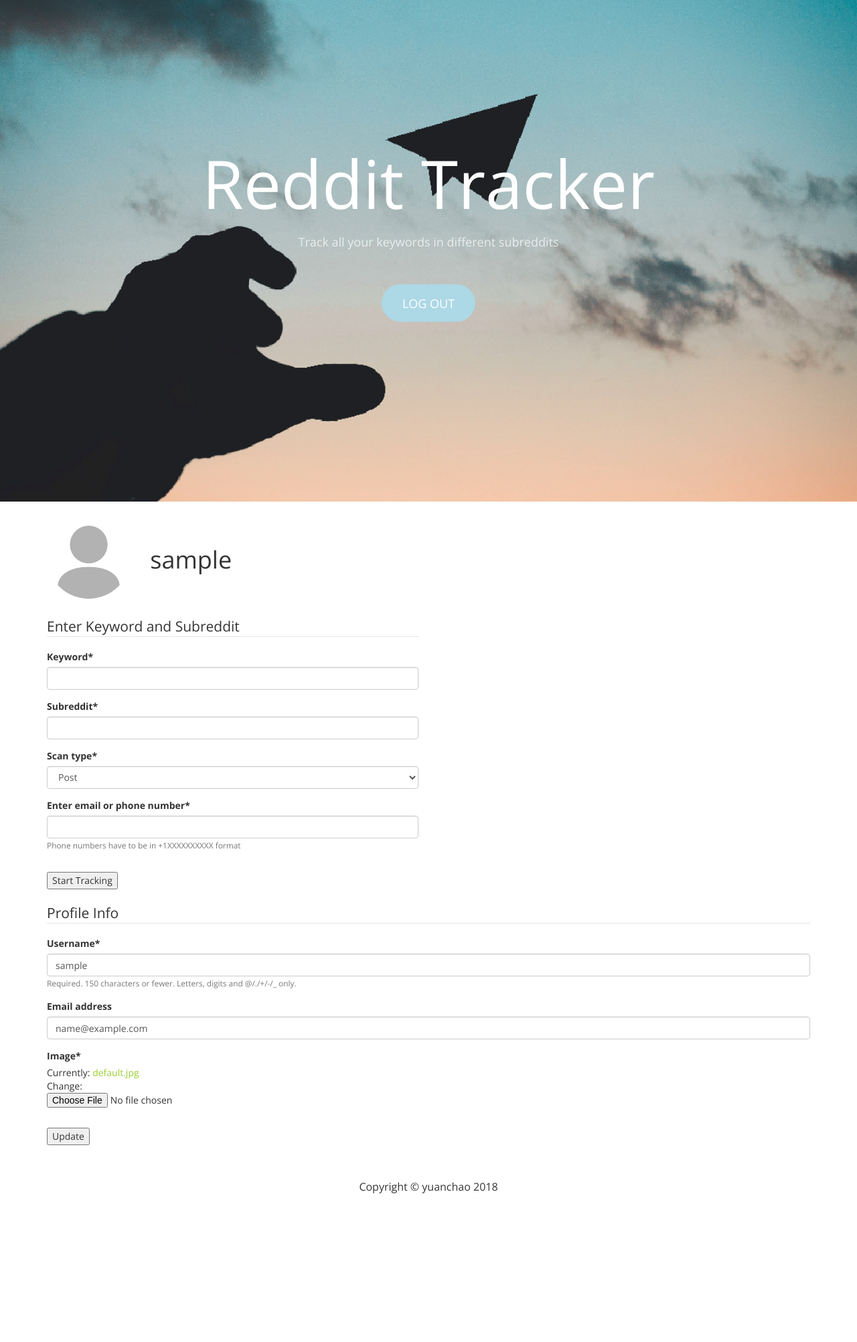
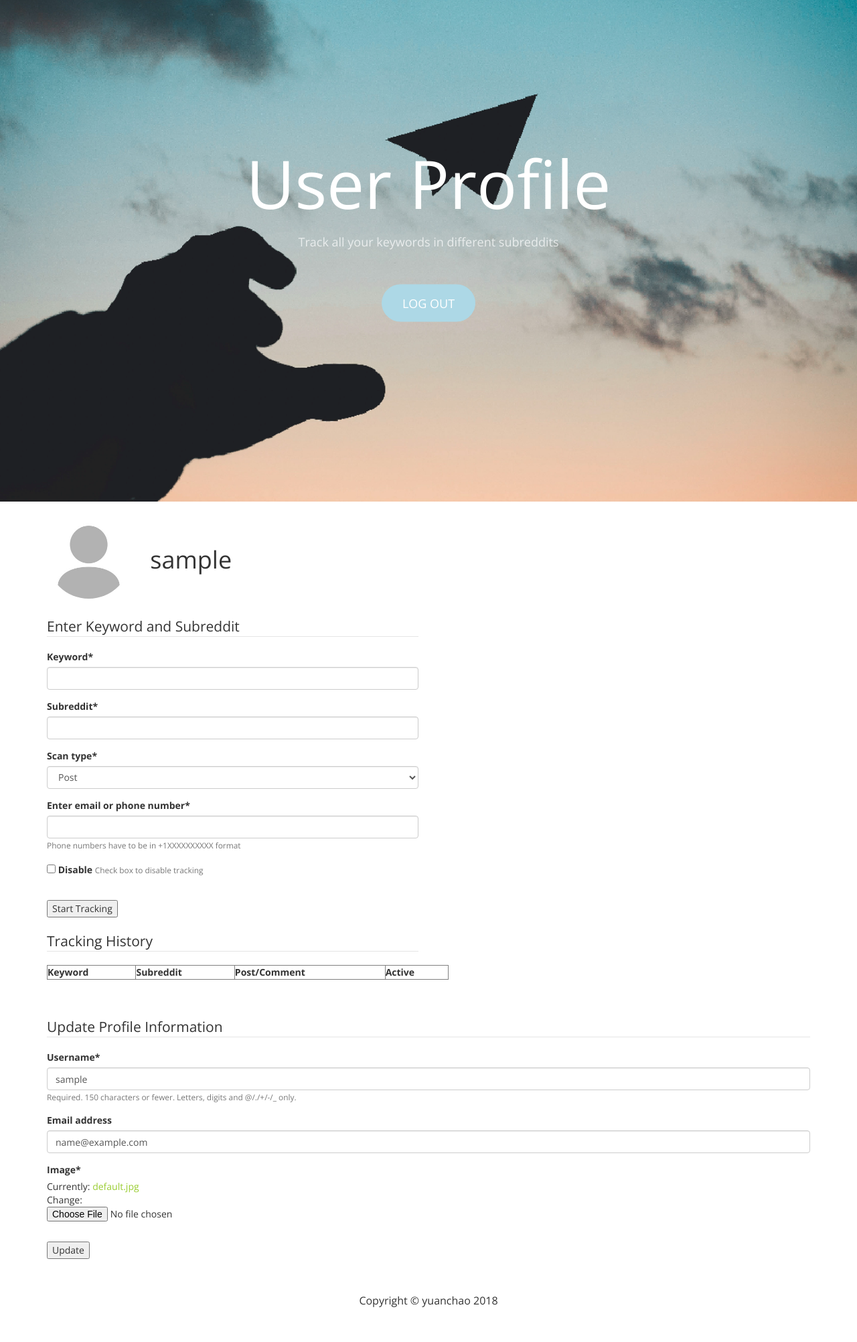
Before and after one commit to chao813/Reddit-Tracker, a Django app: page /profile/ in a window 1280 px wide. Shown: the part 51-2055 px from the top of the page at 67% size. Before the commit the page ends 1833 px from the top, so only its background shows below. Run offline with Django 3.2, Linux system fonts and the light colour scheme; the visitor is signed in with stand-in values (Sample User, id 1); data that the repository does not hold is empty; some libraries are stand-ins or nearby versions.

Commit message:
all working good, added tons to profile page and updated db

```diff
--- a/users/forms.py
+++ b/users/forms.py
@@ -29,4 +29,4 @@ class ProfileUpdateForm(forms.ModelForm):
 class UserInputForm(forms.ModelForm):
 	class Meta:
 		model = Input
-		fields = ['keyword', 'subreddit', 'scan_type', 'enter_email_or_phone_number']
+		fields = ['keyword', 'subreddit', 'scan_type', 'enter_email_or_phone_number', 'disable']
--- a/users/models.py
+++ b/users/models.py
@@ -29,3 +29,4 @@ class Input(models.Model):
 	subreddit = models.CharField(blank=False, null=True, max_length = 80)
 	scan_type = models.CharField(max_length= 20, default=False, choices=(('post', 'Post'),('comment','Comment')))
 	enter_email_or_phone_number = models.CharField(blank=False, null=True, max_length = 80, help_text='Phone numbers have to be in +1XXXXXXXXXX format')
+	disable = models.BooleanField(default=False, help_text='Check box to disable tracking')
--- a/users/templates/users/login.html
+++ b/users/templates/users/login.html
@@ -14,7 +14,7 @@ Although you can use them, for a more unique website, replace these images with
     <meta name="viewport" content="width=device-width, initial-scale=1">
     <!-- The above 3 meta tags *must* come first in the head; any other head content must come *after* these tags -->
 
-    <title>Business 2</title>
+    <title>Reddit Tracker</title>
 
     <!-- Bootstrap Core CSS -->
     <link href="{% static 'tracker/assets/css/bootstrap.min.css' %}" rel="stylesheet">
@@ -69,7 +69,7 @@ Although you can use them, for a more unique website, replace these images with
     <header>
         <div class="header-content">
             <div class="header-content-inner">
-                <h1>Reddit Tracker</h1>
+                <h1>User Login</h1>
                 <p>Track all your keywords in different subreddits</p>
                 <a href="{% url 'login' %}" class="btn btn-primary btn-lg">Log In</a>
             </div>
--- a/users/templates/users/logout.html
+++ b/users/templates/users/logout.html
@@ -13,7 +13,7 @@ Although you can use them, for a more unique website, replace these images with
     <meta name="viewport" content="width=device-width, initial-scale=1">
     <!-- The above 3 meta tags *must* come first in the head; any other head content must come *after* these tags -->
 
-    <title>Business 2</title>
+    <title>Reddit Tracker</title>
 
     <!-- Bootstrap Core CSS -->
     <link href="{% static 'tracker/assets/css/bootstrap.min.css' %}" rel="stylesheet">
@@ -68,8 +68,8 @@ Although you can use them, for a more unique website, replace these images with
     <header>
         <div class="header-content">
             <div class="header-content-inner">
-                <h1>Reddit Tracker</h1>
-                <p>Track all your keywords in different subreddits</p>
+                <h1>You have logged out</h1>
+                <p>Click below to log in again</p>
                 <a href="{% url 'login' %}" class="btn btn-primary btn-lg">Log In</a>
 
             </div>
--- a/users/templates/users/password_reset.html
+++ b/users/templates/users/password_reset.html
@@ -14,7 +14,7 @@ Although you can use them, for a more unique website, replace these images with
     <meta name="viewport" content="width=device-width, initial-scale=1">
     <!-- The above 3 meta tags *must* come first in the head; any other head content must come *after* these tags -->
 
-    <title>Business 2</title>
+    <title>Reddit Tracker</title>
 
     <!-- Bootstrap Core CSS -->
     <link href="{% static 'tracker/assets/css/bootstrap.min.css' %}" rel="stylesheet">
@@ -58,7 +58,7 @@ Although you can use them, for a more unique website, replace these images with
                         <a href="{% url 'tracker-home' %}">Home</a>
                     </li>
                     <li>
-                        <a href='#'>Log In</a>
+                        <a href="{% url 'login' %}">Log In</a>
                     </li>
                 </ul>
 
@@ -69,7 +69,7 @@ Although you can use them, for a more unique website, replace these images with
     <header>
         <div class="header-content">
             <div class="header-content-inner">
-                <h1>Reddit Tracker</h1>
+                <h1>Reset Password</h1>
                 <p>Track all your keywords in different subreddits</p>
                 <a href="{% url 'login' %}" class="btn btn-primary btn-lg">Log In</a>
             </div>
--- a/users/templates/users/password_reset_done.html
+++ b/users/templates/users/password_reset_done.html
@@ -13,7 +13,7 @@ Although you can use them, for a more unique website, replace these images with
     <meta name="viewport" content="width=device-width, initial-scale=1">
     <!-- The above 3 meta tags *must* come first in the head; any other head content must come *after* these tags -->
 
-    <title>Business 2</title>
+    <title>Reddit Tracker</title>
 
     <!-- Bootstrap Core CSS -->
     <link href="{% static 'tracker/assets/css/bootstrap.min.css' %}" rel="stylesheet">
@@ -68,7 +68,7 @@ Although you can use them, for a more unique website, replace these images with
     <header>
         <div class="header-content">
             <div class="header-content-inner">
-                <h1>Reddit Tracker</h1>
+                <h1>Reset Password</h1>
                 <p>Track all your keywords in different subreddits</p>
                 <a href="{% url 'login' %}" class="btn btn-primary btn-lg">Log In</a>
 
--- a/users/templates/users/profile.html
+++ b/users/templates/users/profile.html
@@ -71,7 +71,7 @@ Although you can use them, for a more unique website, replace these images with
     <header>
         <div class="header-content">
             <div class="header-content-inner">
-                <h1>Reddit Tracker</h1>
+                <h1>User Profile</h1>
                 <p>Track all your keywords in different subreddits</p>
                 <a href="{% url 'logout' %}" class="btn btn-primary btn-lg">Log Out</a>
             </div>
@@ -99,10 +99,65 @@ Although you can use them, for a more unique website, replace these images with
                         {% csrf_token %}
                         <fieldset class="form-group">
                             <legend class="border-bottom mb-4">Enter Keyword and Subreddit</legend>
-                            {{ i_form|crispy }}
+                            {{ i_form | crispy }}
+
                         </fieldset>
                         <div>
                             <button type="submit">Start Tracking</button>
+                            <br>
+                            <br>
+
+                        </div>
+                    </form>
+                </div>
+
+
+            </div>
+        </div>
+
+
+        <div class="container">
+            <div class="row">
+                <div class="col-sm-6">
+                    <form method="POST" name="update_button" enctype="multipart/form-data">
+                        {% csrf_token %}
+                        <fieldset class="form-group">
+                            <legend class="border-bottom mb-4">Tracking History</legend>
+                            <table border="1" width="600">
+                                <tr>
+
+                                <td><b>Keyword</b></td>
+                                <td><b>Subreddit</b></td>
+                                <td><b>Post/Comment</b></td>
+                                <td><b>Active</b></td>
+
+                                </tr>
+
+                                {% for elements in keywordtable %}
+                                <tr>
+                                <td>
+                                    {{ elements.0 }}
+                                </td>
+                                <td>
+
+                                    {{ elements.1 }}
+                                </td>
+                                <td>
+                                    {{ elements.2}}
+                                </td>
+                                <td>
+                                    {{ elements.3 }}
+                                </td>
+                                </tr>
+                                {% endfor %}
+
+
+                             </table>
+
+
+                        </fieldset>
+                        <div>
+
                             <br>
                             <br>
 
@@ -122,7 +177,7 @@ Although you can use them, for a more unique website, replace these images with
           <form method="POST" enctype="multipart/form-data">
             {% csrf_token %}
             <fieldset class="form-group">
-                <legend class="border-bottom mb-4">Profile Info</legend>
+                <legend class="border-bottom mb-4">Update Profile Information</legend>
                 {{ u_form|crispy }}
                 {{ p_form|crispy }}
             </fieldset>
--- a/users/templates/users/register.html
+++ b/users/templates/users/register.html
@@ -69,7 +69,7 @@ Although you can use them, for a more unique website, replace these images with
     <header>
         <div class="header-content">
             <div class="header-content-inner">
-                <h1>Reddit Tracker</h1>
+                <h1>Join Today</h1>
                 <p>Track all your keywords in different subreddits</p>
                 <a href="{% url 'login' %}" class="btn btn-primary btn-lg">Log In</a>
             </div>
--- a/users/views.py
+++ b/users/views.py
@@ -12,6 +12,8 @@ import smtplib
 from email.mime.multipart import MIMEMultipart
 from email.mime.text import MIMEText
 from twilio.rest import Client
+
+#from .models import Input
 
 
 
@@ -47,25 +49,51 @@ def profile(request):
 	if i_form.is_valid():
 		instance = i_form.save(commit=False)
 		instance.user = request.user
-		output = main(instance.keyword, instance.subreddit, instance.scan_type, instance.enter_email_or_phone_number, instance.user.username)
+		output = main(instance.keyword, instance.subreddit, instance.scan_type, instance.enter_email_or_phone_number, instance.user.username, instance.disable)
 		instance.save()
 
+	keywordtable = accessinfo(request.user.username)
+
+
+	#if(request.POST.get('update_button')):
+	#	keywordtable = accessinfo(request.user.username)
 
 	context = {
 		'u_form' : u_form,
 		'p_form' : p_form,
-		'i_form' : i_form
+		'i_form' : i_form,
+		'keywordtable' : keywordtable,
 	}
+
+
 
 	return render(request, 'users/profile.html', context)
 
 
-def main(keyword, subreddit, scan_type, email, user):
+
+def accessinfo(user):
+	connect = sqlite3.connect('db.sqlite3')
+	c = connect.cursor()
+	create_keywordTable()
+
+	c.execute("SELECT * FROM Keywords WHERE user=?",(user,))
+
+	rows = c.fetchall()
+	keywordtable =[]
+	if rows:
+		for row in rows:
+			keywordtable.append((row[1],row[2], row[3],row[5]))
+
+
+	return keywordtable
+
+def main(keyword, subreddit, scan_type, email, user, disable):
 	print(keyword)
 	print(subreddit)
 	print(scan_type)
 	print(email)
 	print(user)
+	print(disable)
 
 	if not re.match('\S+@\S+', email):
 		alert = 'sms'
@@ -95,29 +123,46 @@ def main(keyword, subreddit, scan_type, email, user):
 	    if url+"/comments" in href or url_s+"/comments " in href:
 	        urls.append(href)
 
+	if disable == False:
+		active = 'Yes'
+	if disable == True:
+		active = 'No'
+
+	update_keyword(keyword, subreddit, user, active, scan_type)
+	insert_keyword(keyword, subreddit, user, active, scan_type)
+	if scan_type == "post" and disable == False:
+	    scanposts(keyword, urls, email, alert, user)
+	elif scan_type == "comment" and disable == False:
+	    scancomments(keyword, urls, email, alert, user)
 
 
-	x = insert_keyword(keyword, subreddit, user)
-	if scan_type == "post":
-	    scanposts(keyword, urls, email, alert, user)
-	elif scan_type == "comment":
-	    scancomments(keyword, urls, email, alert, user)
+def update_keyword(keyword, subreddit, user, active, scan):
+	connect = sqlite3.connect('db.sqlite3')
+	c = connect.cursor()
+	c.execute("UPDATE Keywords SET active=? WHERE keyword=? and subreddit=? and user=? and scan=?", (active, keyword, subreddit,user, scan))
+	connect.commit()
 
-def insert_keyword(keyword, subreddit, user):
+
+
+def insert_keyword(keyword, subreddit, user, active, scan):
 	connect = sqlite3.connect('db.sqlite3')
 	c = connect.cursor()
 
-	c.execute("INSERT OR IGNORE INTO Keywords(keyword, subreddit, user) VALUES(?, ?, ?)", (keyword, subreddit, user))
+	c.execute("SELECT * FROM Keywords WHERE keyword=? and subreddit=? and user=? and active=? and scan=?", (keyword, subreddit, user, active, scan))
+	entry = c.fetchone()
+
+	if entry is None:
+		c.execute("INSERT INTO Keywords(keyword, subreddit, user, active, scan) VALUES(?, ?, ?, ?, ?)", (keyword, subreddit, user, active, scan))
+
 	connect.commit()
-	x = 0
-	return (x+1)
+
 
 
 
 def create_keywordTable():
 	connect = sqlite3.connect('db.sqlite3')
 	c = connect.cursor()
-	c.execute('CREATE TABLE IF NOT EXISTS Keywords(id INTEGER NOT NULL PRIMARY KEY AUTOINCREMENT, keyword TEXT NOT NULL DEFAULT "" UNIQUE, subreddit TEXT NOT NULL DEFAULT "" UNIQUE, user TEXT NOT NULL DEFAULT "" UNIQUE, active INT NOT NULL DEFAULT "1")')
+	c.execute('CREATE TABLE IF NOT EXISTS Keywords(id INTEGER NOT NULL PRIMARY KEY AUTOINCREMENT, keyword TEXT NOT NULL, subreddit TEXT NOT NULL, scan TEXT NOT NULL, user TEXT NOT NULL, active TEXT NOT NULL DEFAULT "Yes")')
 
 
 def create_commentTable():
@@ -143,7 +188,7 @@ def scanposts(keyword, urls, email, alert, user):
 	    print(url)
 	    for i in soup.find_all('div', attrs={"data-test-id":"post-content"}):
 	        if str(keyword).lower() in str(i).lower():
-	            c.execute("SELECT post_url FROM Posts WHERE post_url=? and user=?", (url,user,))
+	            c.execute("SELECT post_url FROM Posts WHERE post_url=? and user=? and keyword=?", (url,user,keyword,))
 	            result = c.fetchall()
 	            print(result)
 	            if result:
@@ -202,7 +247,7 @@ def scancomments(keyword, urls, email, alert, user):
 	            index = i.find(keyword)
 	            new = i[index-15:index+15]
 	            print('found in comments')
-	            c.execute("SELECT comment_id FROM Comment WHERE comment_id=? and user=?", (new,user,))
+	            c.execute("SELECT comment_id FROM Comment WHERE comment_id=? and user=? and keyword=?", (new,user,keyword,))
 	            result = c.fetchall()
 	            print(result)
 	            if result:
```
Also changed, not shown: users/migrations/0010_input_active.py (added), users/migrations/0011_auto_20190116_0902.py (added).
